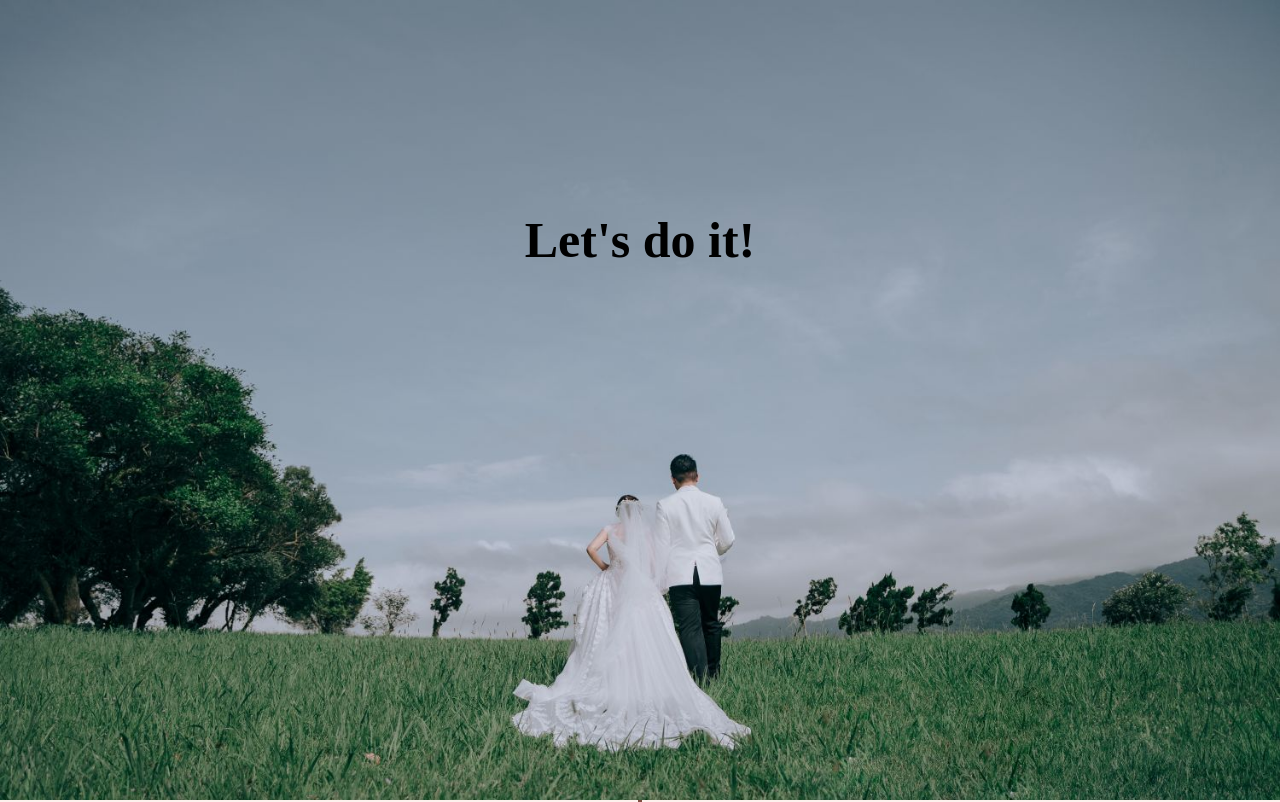
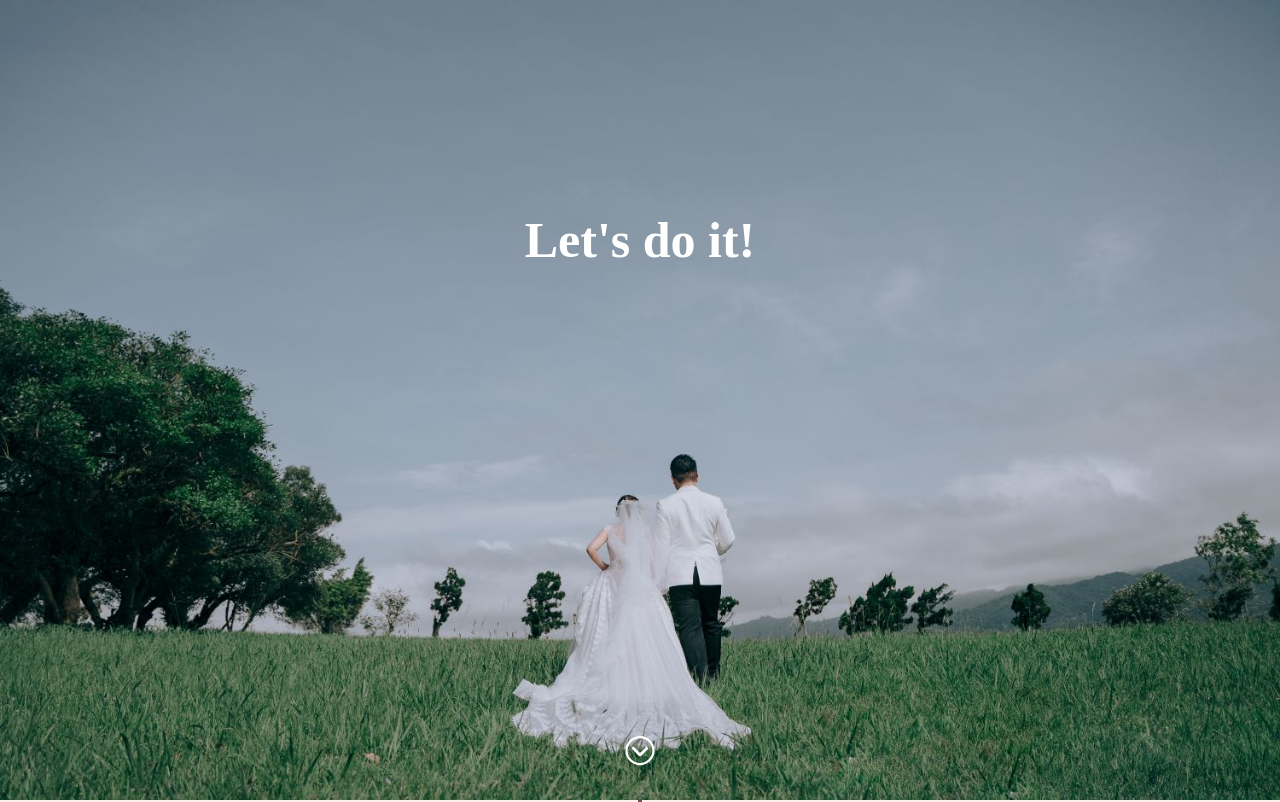
Before and after one commit to kjbon/our-story, a React (Create React App) app: page / in a window 1280 px wide. Shown: the top 802 px of the page. Built offline with nearby package versions, Linux system fonts and the light colour scheme.

Commit message:
Update icon

```diff
--- a/public/index.html
+++ b/public/index.html
@@ -9,7 +9,7 @@
       name="description"
       content="Web site created using create-react-app"
     />
-    <link rel="apple-touch-icon" href="%PUBLIC_URL%/logo192.png" />
+    <link rel="apple-touch-icon" href="" />
     <!--
       manifest.json provides metadata used when your web app is installed on a
       user's mobile device or desktop. See https://developers.google.com/web/fundamentals/web-app-manifest/
--- a/src/App.css
+++ b/src/App.css
@@ -109,4 +109,19 @@
   text-align: center;
   font-family: Snell Roundhand, cursive;
   font-weight: 900;
+  color: white;
 }
+
+.arrow{
+  font-size: 50px;
+  position: absolute;
+  left: 50%;
+  transform: translate(-50%, -50%);
+  font-size: 36px;
+  width: 100%;
+  text-align: center;
+  font-family: Snell Roundhand, cursive;
+  font-weight: 900;
+  color: white;
+  bottom: 0;
+}
--- a/src/App.js
+++ b/src/App.js
@@ -11,6 +11,7 @@ import { ImAirplane } from "react-icons/im";
 import { SiHappycow } from "react-icons/si";
 import { GiFat } from "react-icons/gi";
 import { FaPeopleCarry, FaSlideshare, FaRunning } from "react-icons/fa";
+import { IoIosArrowDropdown } from "react-icons/io";
 import { TbFaceMask } from "react-icons/tb";
 import { MdFamilyRestroom } from "react-icons/md";
 import meet from './images/IMG_5902.jpg';
@@ -48,6 +49,7 @@ function App() {
     <div>
       <div id="section01" class="demo">
         <div className="openingTxt">Let's do it!</div>
+        <div className="arrow"><IoIosArrowDropdown /></div>
       </div>
     </div>
 
```
Also changed, not shown: 1 other file (tests, documents, lock files or other folders).
